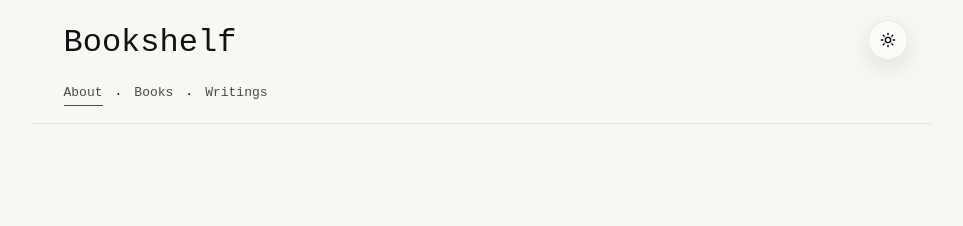
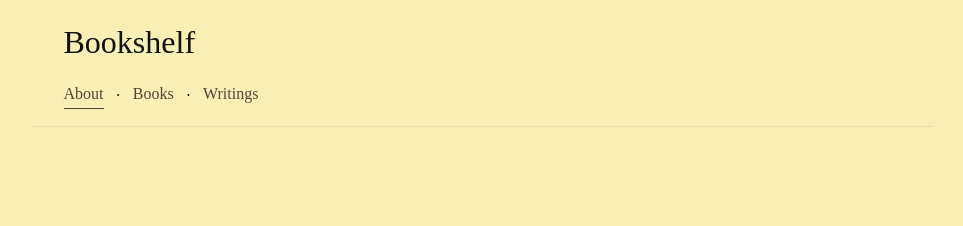
Before and after one commit to swogvex/Bookshelf, an Astro site: page / in a window 1280 px wide. Shown: the whole page, without its empty margins (151-1114 px from the left). Built offline with nearby package versions, Linux system fonts and the light colour scheme; Astro itself is replaced by a stand-in of ours.

Commit message:
little things fixed (filter, bg, font, float window)

```diff
--- a/package.json
+++ b/package.json
@@ -15,7 +15,6 @@
     "@vercel/speed-insights": "^2.0.0",
     "astro": "^7.2.9",
     "lucide": "^1.40.0",
-    "lucide-astro": "^0.556.0",
     "zod": "^4.5.4"
   },
   "allowScripts": {
--- a/src/components/ThemeToggle.astro
+++ /dev/null
@@ -1,58 +0,0 @@
----
-import { Moon, Sun } from "lucide-astro";
----
-
-<button
-  id="theme-toggle"
-  class="theme-toggle"
-  type="button"
-  aria-label="Toggle dark mode"
-  aria-pressed="false"
->
-  <span class="theme-toggle__icon theme-toggle__icon--sun" aria-hidden="true">
-    <Sun size={16} strokeWidth={2} />
-  </span>
-  <span class="theme-toggle__icon theme-toggle__icon--moon" aria-hidden="true">
-    <Moon size={16} strokeWidth={2} />
-  </span>
-</button>
-
-<script is:inline>
-  const root = document.documentElement;
-
-  const applyTheme = (dark, button) => {
-    root.classList.toggle("dark", dark);
-    button?.setAttribute("aria-pressed", String(dark));
-    button?.setAttribute(
-      "aria-label",
-      dark ? "Switch to light mode" : "Switch to dark mode",
-    );
-  };
-
-  const initializeThemeToggle = () => {
-    const button = document.getElementById("theme-toggle");
-    const savedTheme = localStorage.getItem("theme");
-
-    if (savedTheme === "dark") {
-      applyTheme(true, button);
-    } else if (savedTheme === "light") {
-      applyTheme(false, button);
-    } else {
-      applyTheme(
-        window.matchMedia("(prefers-color-scheme: dark)").matches,
-        button,
-      );
-    }
-
-    if (button) {
-      button.onclick = () => {
-        const nextTheme = !root.classList.contains("dark");
-        applyTheme(nextTheme, button);
-        localStorage.setItem("theme", nextTheme ? "dark" : "light");
-      };
-    }
-  };
-
-  initializeThemeToggle();
-  document.addEventListener("astro:page-load", initializeThemeToggle);
-</script>
--- a/src/layouts/Layout.astro
+++ b/src/layouts/Layout.astro
@@ -1,6 +1,5 @@
 ---
 import { ClientRouter } from "astro:transitions";
-import ThemeToggle from "../components/ThemeToggle.astro";
 import SpeedInsights from "@vercel/speed-insights/astro";
 
 const { title = "Bookshelf" } = Astro.props;
@@ -23,8 +22,6 @@ const isWritings = pathname.startsWith("/writings");
     <header class="site-header">
       <div class="site-header__top">
         <h1>Bookshelf</h1>
-
-        <ThemeToggle />
       </div>
 
       <nav class="site-nav" aria-label="Main navigation">
--- a/src/styles/global.css
+++ b/src/styles/global.css
@@ -1,27 +1,13 @@
   :root {
-      --bg: #f8f7f4;
+      --bg: #F8EFB5;
       --text: #111111;
       --border: rgba(17, 17, 17, 0.08);
-      --panel: rgba(255, 255, 255, 0.5);
-      --panel-border: rgba(17, 17, 17, 0.08);
-      --shadow: rgba(17, 17, 17, 0.1);
   }
 
   html {
       color-scheme: light;
       overflow-y: scroll;
       scrollbar-gutter: stable;
-      transition: background-color 0.35s ease, color 0.35s ease;
-  }
-
-  html.dark {
-      color-scheme: dark;
-      --bg: #0f0f10;
-      --text: #fafafa;
-      --border: rgba(255, 255, 255, 0.08);
-      --panel: rgba(30, 30, 32, 0.7);
-      --panel-border: rgba(255, 255, 255, 0.08);
-      --shadow: rgba(0, 0, 0, 0.25);
   }
 
   * {
@@ -37,8 +23,7 @@
   body {
       background: var(--bg);
       color: var(--text);
-      font-family: monospace;
-      transition: background-color 0.35s ease, color 0.35s ease;
+      font-family: "Source Serif 4", "Iowan Old Style", "Times New Roman", serif;
   }
 
   .site-header {
@@ -105,67 +90,3 @@
       margin: 0 auto;
       padding: 0 2rem 6rem;
   }
-
-  .theme-toggle {
-      position: absolute;
-      top: 1.25rem;
-      right: 1.5rem;
-      appearance: none;
-      border: 1px solid var(--panel-border);
-      border-radius: 999px;
-      background: var(--panel);
-      box-shadow: 0 8px 22px var(--shadow);
-      width: 2.5rem;
-      height: 2.5rem;
-      display: inline-flex;
-      align-items: center;
-      justify-content: center;
-      cursor: pointer;
-      transition:
-          transform 0.2s ease,
-          box-shadow 0.2s ease,
-          background-color 0.35s ease,
-          border-color 0.35s ease;
-  }
-
-  .theme-toggle:hover {
-      transform: translateY(-1px);
-      box-shadow: 0 10px 26px var(--shadow);
-  }
-
-  .theme-toggle:focus-visible {
-      outline: 2px solid var(--text);
-      outline-offset: 3px;
-  }
-
-  .theme-toggle__icon {
-      position: absolute;
-      font-size: 1.05rem;
-      line-height: 1;
-      display: inline-flex;
-      align-items: center;
-      justify-content: center;
-      transition:
-          transform 0.3s ease,
-          opacity 0.3s ease;
-  }
-
-  .theme-toggle__icon--sun {
-      opacity: 1;
-      transform: rotate(0deg) scale(1);
-  }
-
-  .theme-toggle__icon--moon {
-      opacity: 0;
-      transform: rotate(-30deg) scale(0.7);
-  }
-
-  html.dark .theme-toggle__icon--sun {
-      opacity: 0;
-      transform: rotate(30deg) scale(0.7);
-  }
-
-  html.dark .theme-toggle__icon--moon {
-      opacity: 1;
-      transform: rotate(0deg) scale(1);
-  }
```
Also changed, not shown: src/components/BookCard.astro (+21 -0 lines), src/components/WindowManager.astro (+18 -2 lines), src/pages/books.astro (+21 -19 lines), pnpm-lock.yaml.
